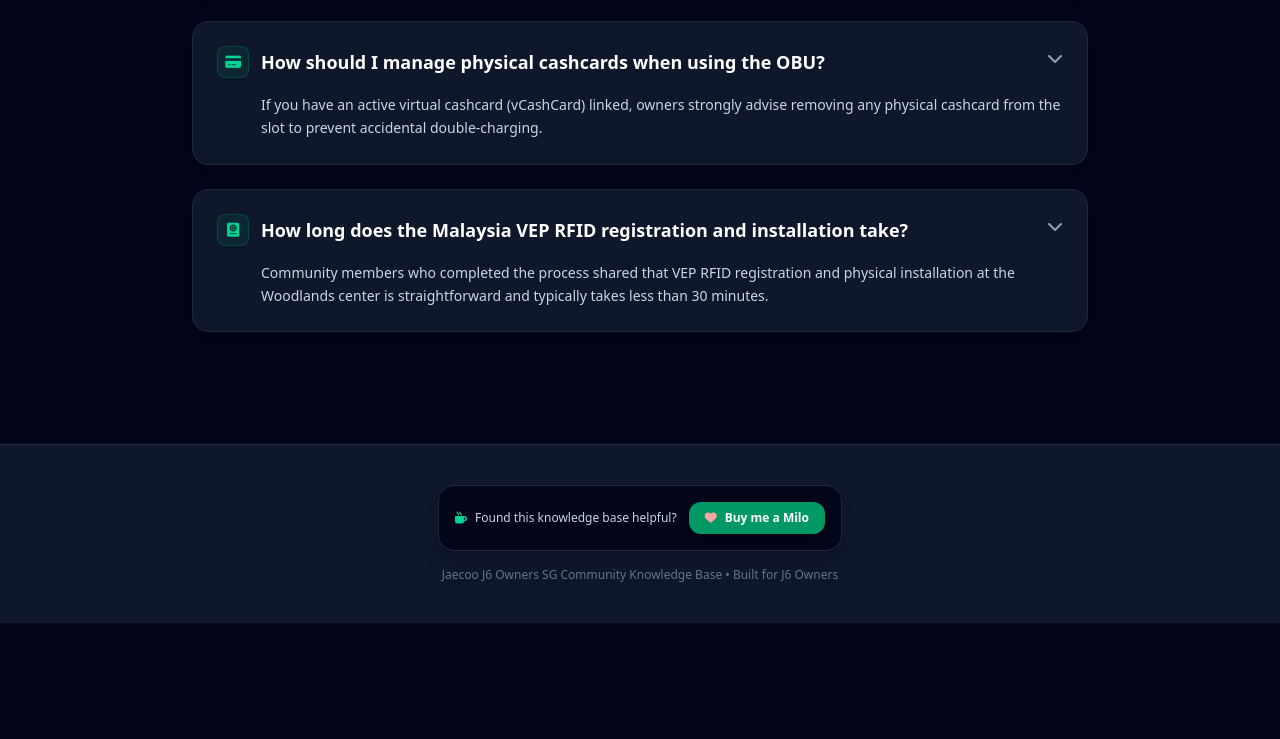
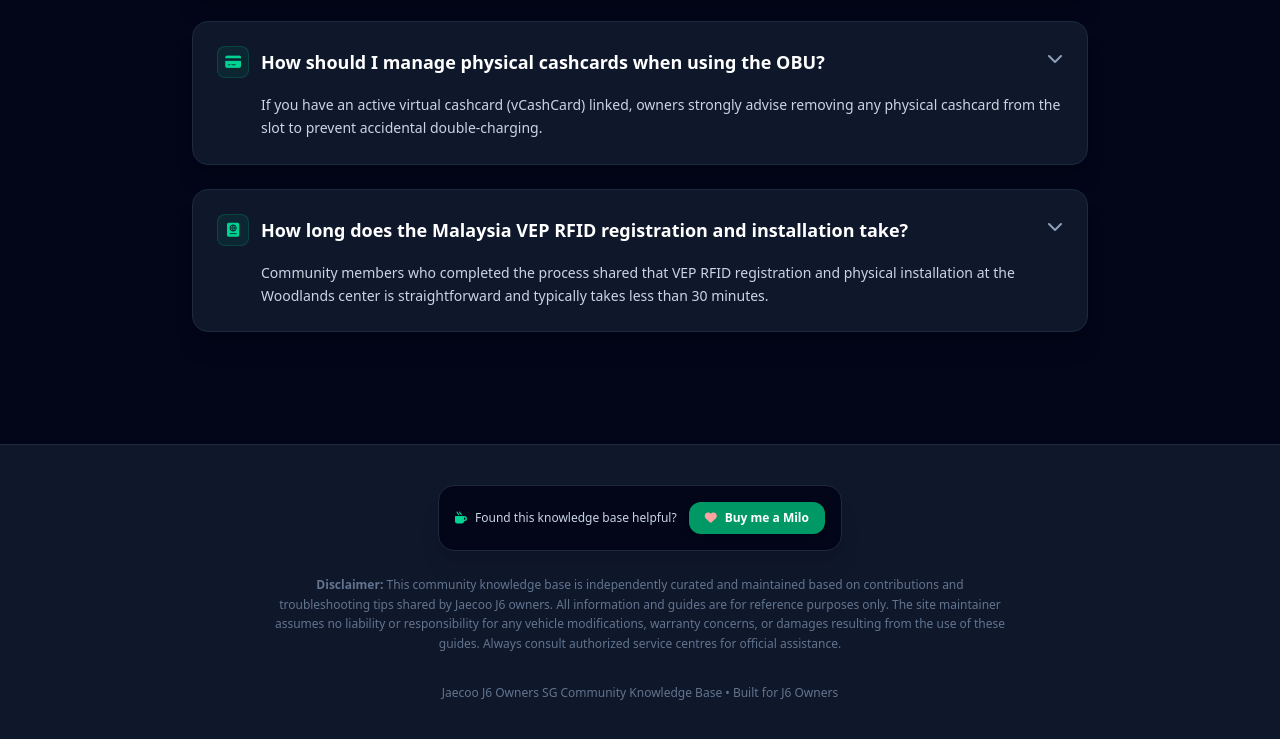
Before and after one commit to silverag9/jaecoo-j6, a plain HTML site: page index.html in a window 1280 px wide. Shown: the part 3150-3889 px from the top of the page. Before the commit the page ends 3773 px from the top, so only its background shows below. Drawn offline with nearby package versions, Linux system fonts and the light colour scheme.

Commit message:
Update footer with disclaimer and spacing changes
Added a disclaimer notice to the footer section and adjusted spacing.

```diff
--- a/index.html
+++ b/index.html
@@ -100,9 +100,9 @@
         </main>
     </div>
 
-    <!-- Footer & Support Section -->
+<!-- Footer & Support Section -->
     <footer class="mt-20 border-t border-slate-800 bg-slate-900 py-10 text-center text-xs text-slate-400">
-        <div class="max-w-7xl mx-auto px-4 sm:px-6 lg:px-8 space-y-4">
+        <div class="max-w-7xl mx-auto px-4 sm:px-6 lg:px-8 space-y-6">
             <div class="inline-flex flex-col sm:flex-row items-center justify-center gap-3 bg-slate-950 border border-slate-800 rounded-2xl p-4 shadow-xl">
                 <div class="flex items-center space-x-2 text-slate-300 font-medium">
                     <i class="fa-solid fa-mug-hot text-emerald-400"></i>
@@ -113,7 +113,13 @@
                     <span>Buy me a Milo</span>
                 </a>
             </div>
-            <p class="text-slate-500">Jaecoo J6 Owners SG Community Knowledge Base &bull; Built for J6 Owners</p>
+
+            <!-- Disclaimer Notice -->
+            <div class="max-w-3xl mx-auto px-4 text-slate-500 leading-relaxed">
+                <p><strong>Disclaimer:</strong> This community knowledge base is independently curated and maintained based on contributions and troubleshooting tips shared by Jaecoo J6 owners. All information and guides are for reference purposes only. The site maintainer assumes no liability or responsibility for any vehicle modifications, warranty concerns, or damages resulting from the use of these guides. Always consult authorized service centres for official assistance.</p>
+            </div>
+
+            <p class="text-slate-500 pt-2">Jaecoo J6 Owners SG Community Knowledge Base &bull; Built for J6 Owners</p>
         </div>
     </footer>
 
```
